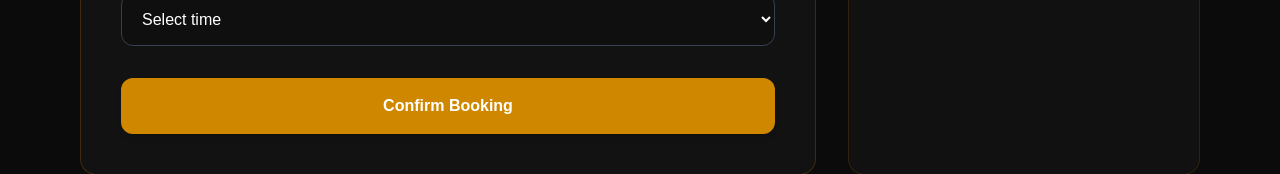
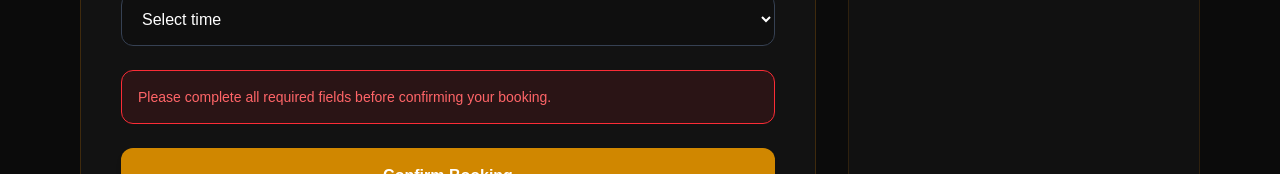
Before and after one commit to King-web-cell-05/2talk, a Next.js app: page /confirmbooking in a window 1280 px wide. Both pictures are taken after a click on the button "Confirm Booking". Shown: the part 574-748 px from the top of the page. Built offline with nearby package versions, Linux system fonts and the light colour scheme.

Commit message:
Added validation message for booking confirmation

```diff
--- a/components/confirmbooking.tsx
+++ b/components/confirmbooking.tsx
@@ -65,8 +65,8 @@ export default function ConfirmBooking() {
   const [selectedTime, setSelectedTime] = useState<string | null>(null);
   const [dates, setDates] = useState<{ iso: string; display: string }[]>([]);
   const [errors, setErrors] = useState<any>({});
+  const [showErrorMessage, setShowErrorMessage] = useState(false);
 
-  // ✅ FIXED DATE GENERATION (LOCAL TIME SAFE)
   useEffect(() => {
     const today = new Date();
     today.setHours(0, 0, 0, 0);
@@ -98,7 +98,10 @@ export default function ConfirmBooking() {
     if (!clientName.trim()) e.name = true;
     if (!selectedDate) e.date = true;
     if (!selectedTime) e.time = true;
+
     setErrors(e);
+    setShowErrorMessage(true);
+
     return Object.keys(e).length === 0;
   };
 
@@ -193,7 +196,7 @@ Price: ₦${price!.toLocaleString()}
 
             {/* TIME */}
             <select
-              className="w-full p-4 mb-8 rounded-xl bg-[#0f0f0f] border border-gray-700"
+              className="w-full p-4 mb-6 rounded-xl bg-[#0f0f0f] border border-gray-700"
               value={selectedTime || ""}
               onChange={(e) => setSelectedTime(e.target.value)}
             >
@@ -202,6 +205,13 @@ Price: ₦${price!.toLocaleString()}
                 <option key={t}>{t}</option>
               ))}
             </select>
+
+            {/* ERROR MESSAGE */}
+            {showErrorMessage && Object.keys(errors).length > 0 && (
+              <div className="mb-6 p-4 rounded-xl bg-red-500/10 border border-red-500 text-red-400 text-sm">
+                Please complete all required fields before confirming your booking.
+              </div>
+            )}
 
             <Button
               onClick={handleConfirm}
```
